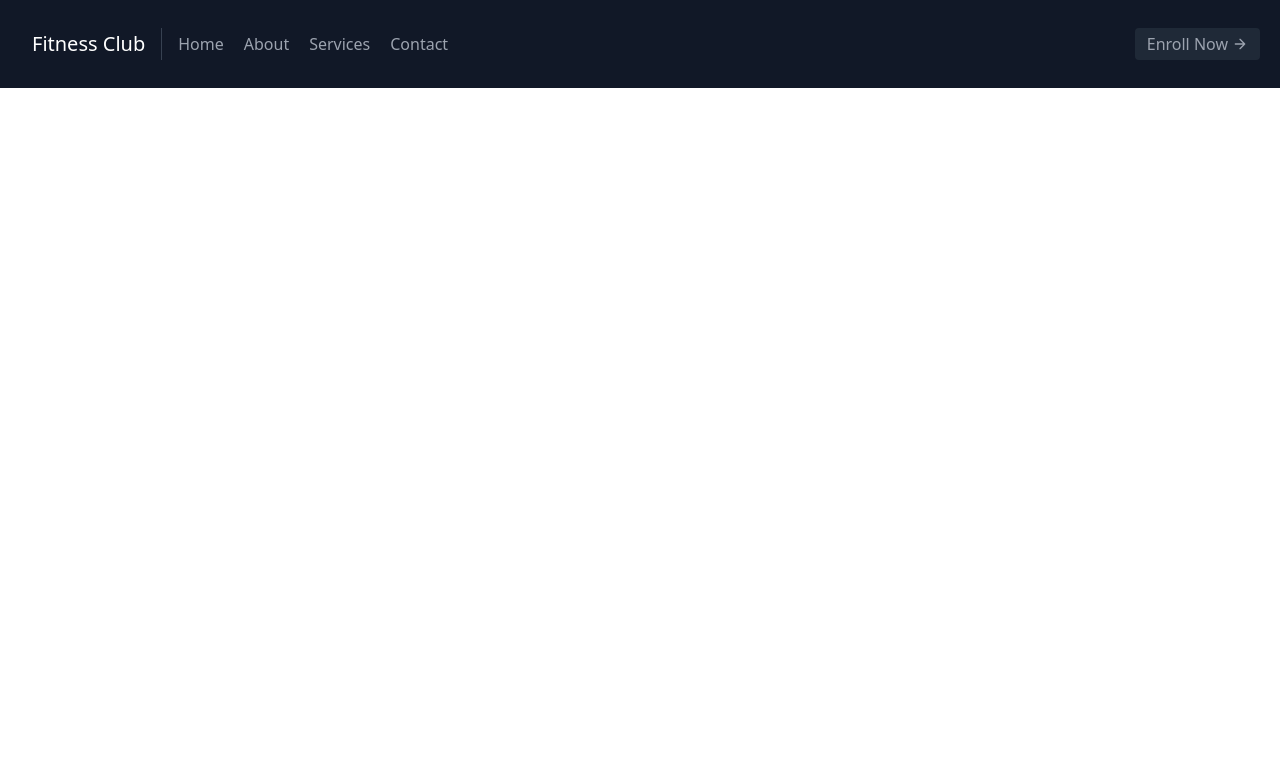
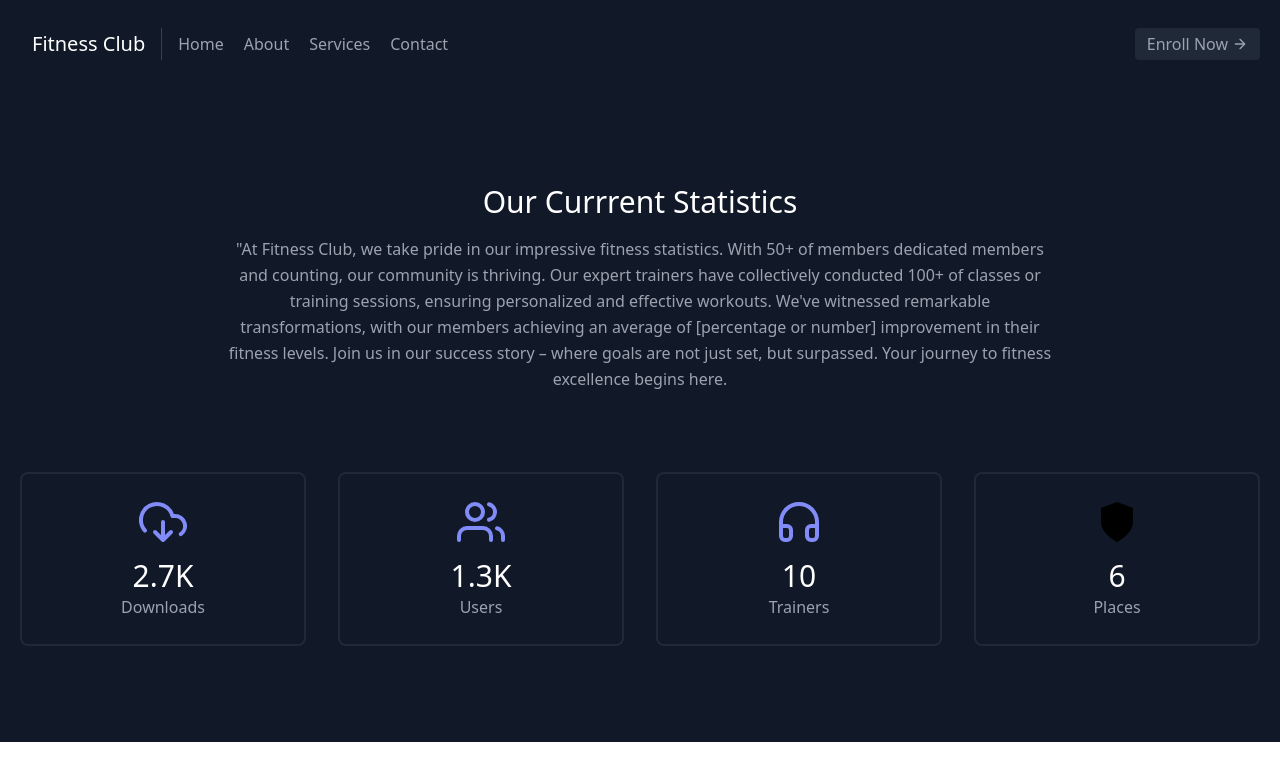
Before and after one commit to kaziadilmemon/SCD-Project-, a plain HTML site: page about.html in a window 1280 px wide. Drawn offline with nearby package versions, Linux system fonts and the light colour scheme.

Commit message:
Statistics Added

```diff
--- a/about.html
+++ b/about.html
@@ -36,5 +36,69 @@
       </div>
     </header>
 
+    <!-- Statistics -->
+    <section class="text-gray-400 bg-gray-900 body-font" id="stat">
+      <div class="container px-5 py-24 mx-auto">
+        <div class="flex flex-col text-center w-full mb-20">
+          <h1
+            class="sm:text-3xl text-2xl font-medium title-font mb-4 text-white"
+          >
+            Our Currrent Statistics
+          </h1>
+          <p class="lg:w-2/3 mx-auto leading-relaxed text-base">
+              "At Fitness Club, we take pride in our impressive fitness statistics. With 50+ of members dedicated members and counting, our community is thriving. Our expert trainers have collectively conducted 100+ of classes or training sessions, ensuring personalized and effective workouts. We've witnessed remarkable transformations, with our members achieving an average of [percentage or number] improvement in their fitness levels. Join us in our success story – where goals are not just set, but surpassed. Your journey to fitness excellence begins here.
+          </p>
+        </div>
+        <div class="flex flex-wrap -m-4 text-center">
+          <div class="p-4 md:w-1/4 sm:w-1/2 w-full">
+            <div class="border-2 border-gray-800 px-4 py-6 rounded-lg">
+              <svg
+                fill="none" stroke="currentColor" stroke-linecap="round" stroke-linejoin="round" stroke-width="2" class="text-indigo-400 w-12 h-12 mb-3 inline-block" viewBox="0 0 24 24">
+                <path d="M8 17l4 4 4-4m-4-5v9"></path>
+                <path d="M20.88 18.09A5 5 0 0018 9h-1.26A8 8 0 103 16.29"></path>
+              </svg>
+              <h2 class="title-font font-medium text-3xl text-white">2.7K</h2>
+              <p class="leading-relaxed">Downloads</p>
+            </div>
+          </div>
+          <div class="p-4 md:w-1/4 sm:w-1/2 w-full">
+            <div class="border-2 border-gray-800 px-4 py-6 rounded-lg">
+              <svg
+                fill="none" stroke="currentColor" stroke-linecap="round"
+                stroke-linejoin="round" stroke-width="2" class="text-indigo-400 w-12 h-12 mb-3 inline-block" viewBox="0 0 24 24">
+                <path d="M17 21v-2a4 4 0 00-4-4H5a4 4 0 00-4 4v2"></path>
+                <circle cx="9" cy="7" r="4"></circle>
+                <path d="M23 21v-2a4 4 0 00-3-3.87m-4-12a4 4 0 010 7.75"></path>
+              </svg>
+              <h2 class="title-font font-medium text-3xl text-white">1.3K</h2>
+              <p class="leading-relaxed">Users</p>
+            </div>
+          </div>
+          <div class="p-4 md:w-1/4 sm:w-1/2 w-full">
+            <div class="border-2 border-gray-800 px-4 py-6 rounded-lg">
+              <svg
+                fill="none" stroke="currentColor" stroke-linecap="round"  stroke-linejoin="round" stroke-width="2" class="text-indigo-400 w-12 h-12 mb-3 inline-block" viewBox="0 0 24 24">
+                <path d="M3 18v-6a9 9 0 0118 0v6"></path>
+                <path d="M21 19a2 2 0 01-2 2h-1a2 2 0 01-2-2v-3a2 2 0 012-2h3zM3 19a2 2 0 002 2h1a2 2 0 002-2v-3a2 2 0 00-2-2H3z" ></path>
+              </svg>
+              <h2 class="title-font font-medium text-3xl text-white">10</h2>
+              <p class="leading-relaxed">Trainers</p>
+            </div>
+          </div>
+          <div class="p-4 md:w-1/4 sm:w-1/2 w-full">
+            <div class="border-2 border-gray-800 px-4 py-6 rounded-lg">
+              <svg
+                fill="none stroke="currentColor" stroke-linecap="round"
+                stroke-linejoin="round" stroke-width="2" class="text-indigo-400 w-12 h-12 mb-3 inline-block" viewBox="0 0 24 24">
+                <path d="M12 22s8-4 8-10V5l-8-3-8 3v7c0 6 8 10 8 10z"></path>
+              </svg>
+              <h2 class="title-font font-medium text-3xl text-white">6</h2>
+              <p class="leading-relaxed">Places</p>
+            </div>
+          </div>
+        </div>
+      </div>
+    </section>
+
   </body>
 </html>
```
